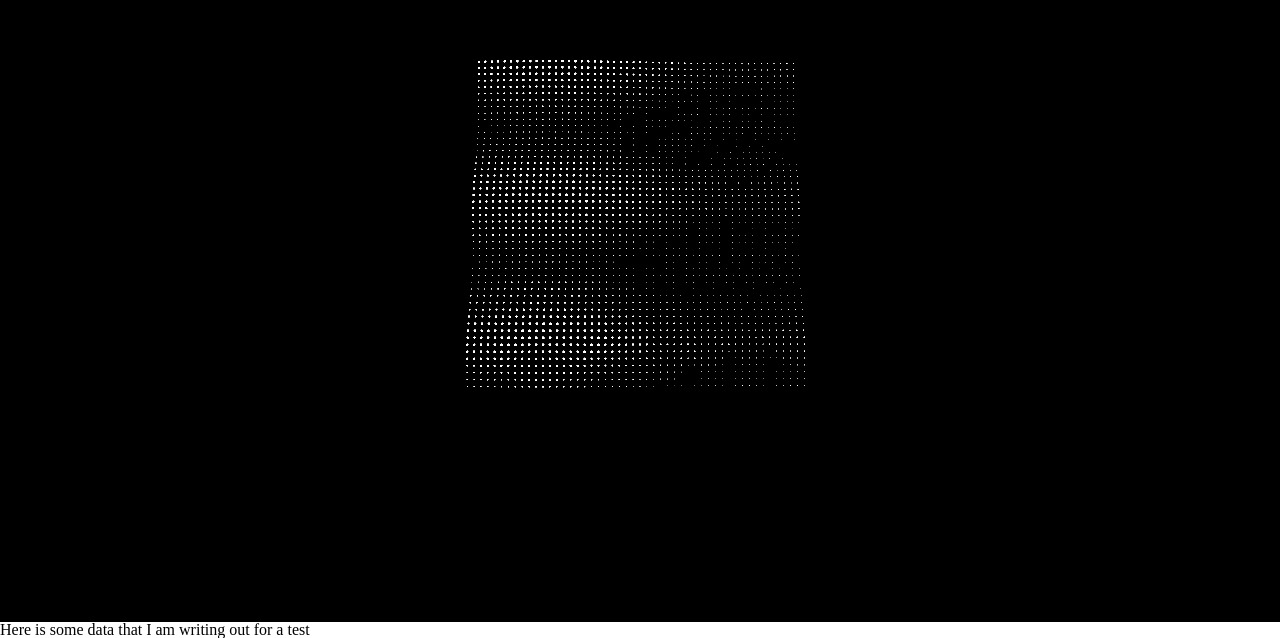
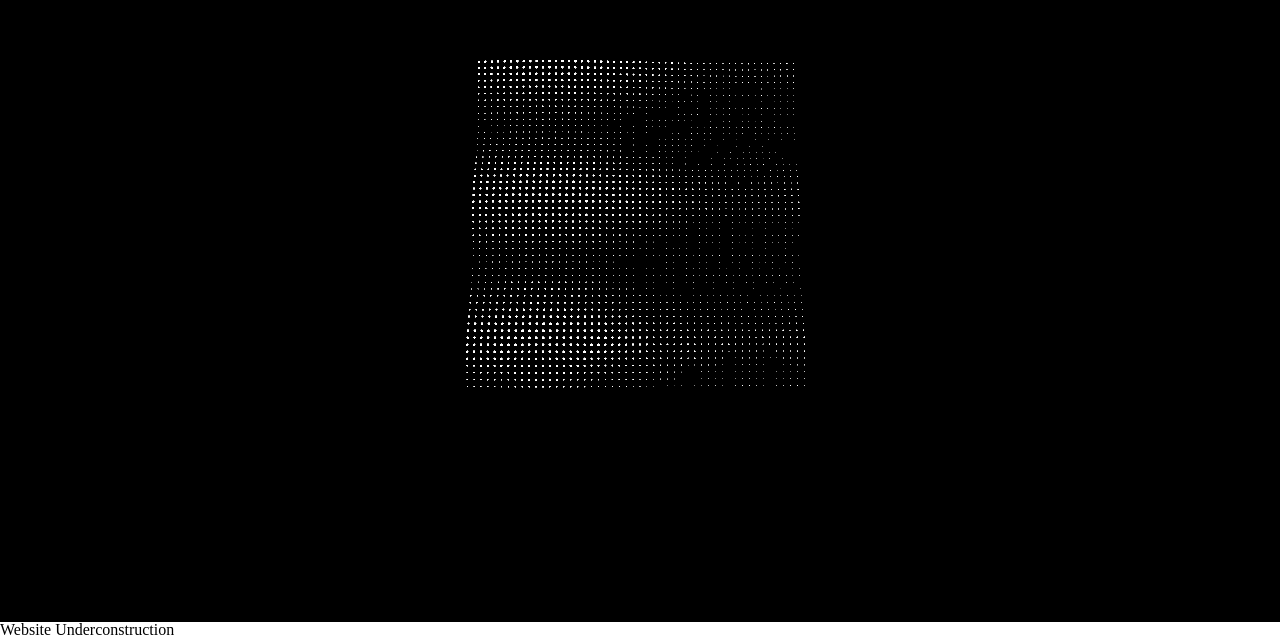
Before and after one commit to lukehollinda/lukehollinda.github.io, a plain HTML site: page index.html in a window 1280 px wide. Shown: the part 178-816 px from the top of the page. Drawn offline with nearby package versions, Linux system fonts and the light colour scheme; animation ran at ten frames a second.

Commit message:
Underconstruction div

```diff
--- a/index.html
+++ b/index.html
@@ -205,6 +205,6 @@
             }
 		</script>
 
-        <div>Here is some data that I am writing out for a test</div>
+        <div>Website Underconstruction</div>
     </body>
 </html>
```
